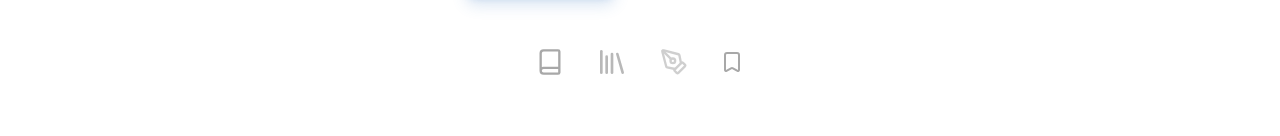
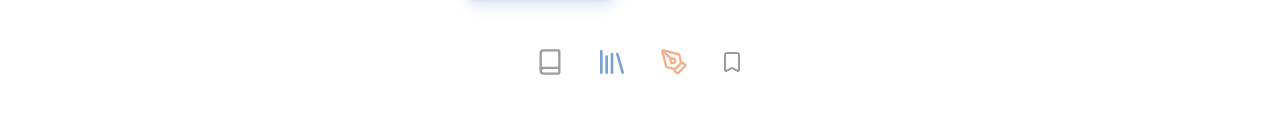
Before and after one commit to thnakon/babybib-next.js, a Next.js app: page / in a window 1280 px wide. Shown: the part 528-664 px from the top of the page. Built offline with nearby package versions, Linux system fonts and the light colour scheme.

Commit message:
Remove grayscale and add hover animations to tech icons

```diff
--- a/src/app/page.tsx
+++ b/src/app/page.tsx
@@ -67,12 +67,12 @@ export default function Home() {
             </button>
           </div>
 
-          {/* Tech Icons Placeholder */}
-          <div className="mt-12 flex items-center gap-8 opacity-50 grayscale transition-all hover:grayscale-0 hover:opacity-100">
-            <Book className="h-7 w-7 text-zinc-600 dark:text-zinc-400" />
-            <Library className="h-8 w-8 text-[#407bc4]" />
-            <PenTool className="h-7 w-7 text-[#f58e58]" />
-            <Bookmark className="h-6 w-6 text-zinc-600 dark:text-zinc-400" />
+          {/* Tech Icons */}
+          <div className="mt-12 flex items-center gap-8 opacity-70">
+            <Book className="h-7 w-7 text-zinc-500 dark:text-zinc-400 hover:-translate-y-1.5 hover:rotate-6 hover:scale-110 transition-transform cursor-pointer" />
+            <Library className="h-8 w-8 text-[#407bc4] hover:-translate-y-1.5 hover:-rotate-6 hover:scale-110 transition-transform cursor-pointer" />
+            <PenTool className="h-7 w-7 text-[#f58e58] hover:-translate-y-1.5 hover:rotate-12 hover:scale-110 transition-transform cursor-pointer" />
+            <Bookmark className="h-6 w-6 text-zinc-500 dark:text-zinc-400 hover:-translate-y-1.5 hover:-rotate-12 hover:scale-110 transition-transform cursor-pointer" />
           </div>
         </div>
 
```
